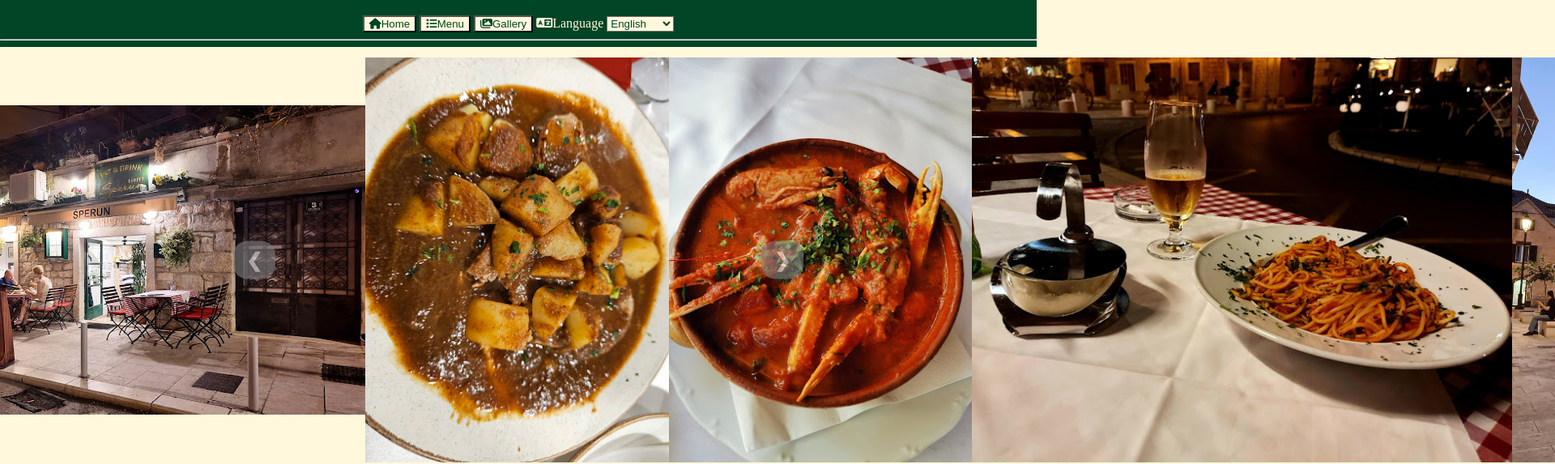
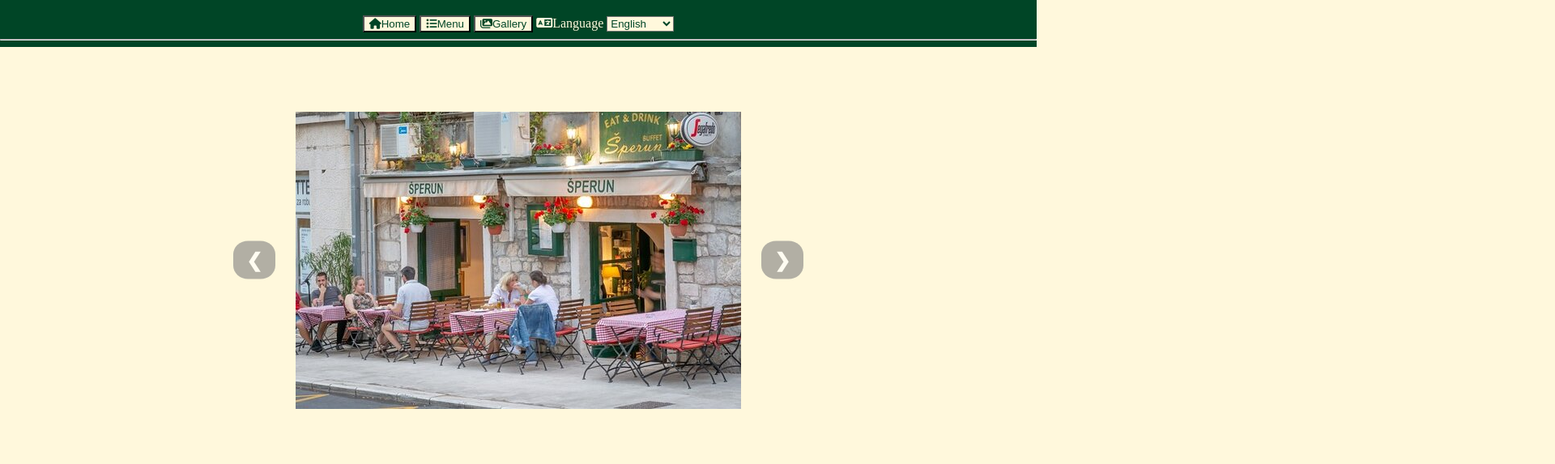
Before and after one commit to RMartinic/Sperune-d, a plain HTML site: page index.html in a window 1280 px wide. Shown: the part 62-635 px from the top of the page at 81% size, 1920 px wide, since content can reach past the window. Drawn offline with Linux system fonts and the light colour scheme; a script that the page names is missing.

Commit message:
Slider malfunction fixed

```diff
--- a/home.css
+++ b/home.css
@@ -27,26 +27,25 @@ main>p,.lokacija,.vrijeme, .contact-container>p{
     color: #00573F;
     width: 750px;
 }
-body{text-align: center;
+body{
+    text-align: center;
     max-width: 99%;
     max-height: 100%;
 }
+img{
+    max-width:750px;
+    max-height: 500px;
+}
+
 .slideshow-container {
     position: relative;
     max-width: 750px;
     width: 100%;
     height: 500px;
-    display: flex;
-    justify-content: center;
-    align-items: center;
   }.slide {
-    position: relative;
-    display: block;
+    display: none;
     width: 750px;
     height: 500px;
-    display: flex;
-    justify-content: center;
-    align-items: center;
   }.prev, .next {
     position: absolute;
     top: 250px;
@@ -85,10 +84,7 @@ header{
     left: 0;
     right: 0;
 }
-img{
-    max-width:750px;
-    max-height: 500px;
-}
+
 #langselect{
     color: #004526;
     background-color: cornsilk;
@@ -116,3 +112,8 @@ main{
     flex-direction: column;
     align-items: center;
 }
+#first-slide{
+    display: flex;
+    justify-content: center;
+    align-items: center;
+}
--- a/home.js
+++ b/home.js
@@ -30,7 +30,11 @@ function chglang(data){
       for (i = 0; i < slides.length; i++) {
         slides[i].style.display = "none";
       }
-      slides[slideIndex-1].style.display = "block";
+      slides[slideIndex-1].style.display = "flex";
+      slides[slideIndex-1].style.justifyContent="center";
+      slides[slideIndex-1].style.alignItems="center";
+
+
     }function prevSlide() {
       plusSlide(-1);
     }function nextSlide() {
--- a/index.html
+++ b/index.html
@@ -30,7 +30,7 @@
     <main>
         <div class="slideshow">
         <div class="slideshow-container">
-            <div class="slide">
+            <div class="slide" id="first-slide">
               <img src="outdoor.jpg" alt="Image 1">
             </div>
             <div class="slide">
```
